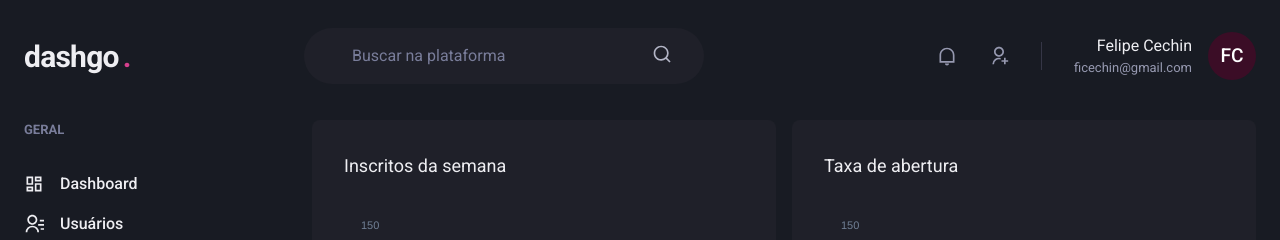
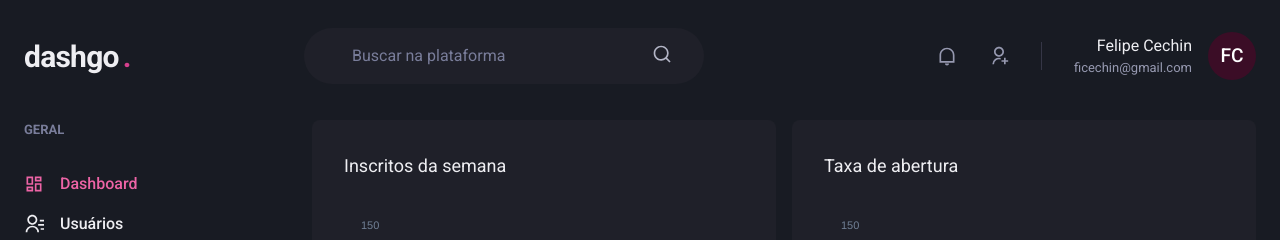
Before and after one commit to felipecechin/ignite-reactjs, a Next.js app in the folder dashgo/: page /dashboard in a window 1280 px wide. Shown: the top 240 px of the page. Built offline with nearby package versions, Linux system fonts and the light colour scheme.

Commit message:
dashgo navigation menu

```diff
--- /dev/null
+++ b/dashgo/src/components/ActiveLink.tsx
@@ -0,0 +1,30 @@
+import Link, { LinkProps } from "next/link";
+import { useRouter } from "next/router";
+import { cloneElement, ReactElement } from "react";
+
+interface ActiveLinkProps extends LinkProps {
+    children: ReactElement;
+    shouldMatchExactHref?: boolean;
+}
+
+export function ActiveLink({ children, shouldMatchExactHref = false, ...rest }: ActiveLinkProps) {
+    const { asPath } = useRouter();
+
+    let isActive = false
+
+    if (shouldMatchExactHref && (asPath === rest.href || asPath === rest.as)) {
+        isActive = true;
+    }
+
+    if (!shouldMatchExactHref && (asPath.startsWith(String(rest.href)) || asPath.startsWith(String(rest.as)))) {
+        isActive = true;
+    }
+
+    return (
+        <Link {...rest}>
+            {cloneElement(children, {
+                color: isActive ? 'pink.400' : 'gray.50'
+            })}
+        </Link>
+    )
+}
--- a/dashgo/src/components/Header/SearchBox.tsx
+++ b/dashgo/src/components/Header/SearchBox.tsx
@@ -1,7 +1,12 @@
 import { Flex, Icon, Input } from "@chakra-ui/react";
+import { useRef, useState } from "react";
 import { RiSearchLine } from "react-icons/ri";
 
 export function SearchBox() {
+  // const [search, setSearch] = useState('')
+
+  const searchInputRef = useRef<HTMLInputElement>(null);
+
   return (
     <Flex
       as="label"
@@ -23,6 +28,7 @@ export function SearchBox() {
         mr="4"
         placeholder="Buscar na plataforma"
         _placeholder={{ color: 'gray.400' }}
+        ref={searchInputRef}
       />
 
       <Icon as={RiSearchLine} fontSize="20" />
--- a/dashgo/src/components/Sidebar/NavLink.tsx
+++ b/dashgo/src/components/Sidebar/NavLink.tsx
@@ -1,16 +1,20 @@
-import { Icon, Link, Text, LinkProps as ChakraLinkProps } from "@chakra-ui/react";
+import { Icon, Link as ChakraLink, Text, LinkProps as ChakraLinkProps } from "@chakra-ui/react";
 import { ElementType } from "react";
+import { ActiveLink } from "../ActiveLink";
 
 interface NavLinkProps extends ChakraLinkProps {
   icon: ElementType;
   children: string;
+  href: string;
 }
 
-export function NavLink({ icon, children, ...rest }: NavLinkProps) {
+export function NavLink({ icon, children, href, ...rest }: NavLinkProps) {
   return (
-    <Link display="flex" alignItems="center" {...rest}>
-      <Icon as={icon} fontSize="20" />
-      <Text ml="4" fontWeight="medium">{children}</Text>
-    </Link>
+    <ActiveLink href={href} passHref>
+      <ChakraLink display="flex" alignItems="center" {...rest}>
+        <Icon as={icon} fontSize="20" />
+        <Text ml="4" fontWeight="medium">{children}</Text>
+      </ChakraLink>
+    </ActiveLink>
   );
 }
--- a/dashgo/src/components/Sidebar/SidebarNav.tsx
+++ b/dashgo/src/components/Sidebar/SidebarNav.tsx
@@ -7,12 +7,12 @@ export function SidebarNav() {
   return (
     <Stack spacing="12" align="flex-start">
       <NavSection title="GERAL">
-        <NavLink icon={RiDashboardLine}>Dashboard</NavLink>
-        <NavLink icon={RiContactsLine}>Usuários</NavLink>
+        <NavLink icon={RiDashboardLine} href="/dashboard">Dashboard</NavLink>
+        <NavLink icon={RiContactsLine} href="/users">Usuários</NavLink>
       </NavSection>
       <NavSection title="AUTOMAÇÃO">
-        <NavLink icon={RiInputMethodLine}>Formulários</NavLink>
-        <NavLink icon={RiGitMergeLine}>Automação</NavLink>
+        <NavLink icon={RiInputMethodLine} href="/forms">Formulários</NavLink>
+        <NavLink icon={RiGitMergeLine} href="/automation">Automação</NavLink>
       </NavSection>
     </Stack>
   );
--- a/dashgo/src/pages/dashboard.tsx
+++ b/dashgo/src/pages/dashboard.tsx
@@ -1,6 +1,7 @@
 import { Box, Flex, SimpleGrid, Text, theme } from "@chakra-ui/react";
 import { ApexOptions } from "apexcharts";
 import dynamic from "next/dynamic";
+import { useEffect, useState } from "react";
 import { Header } from "../components/Header";
 import { Sidebar } from "../components/Sidebar";
 const Chart = dynamic(() => import('react-apexcharts'), {
@@ -59,6 +60,12 @@ const series = [
 ];
 
 export default function Dashboard() {
+  const [assembleGraphics, setAssembleGraphics] = useState(false)
+
+  useEffect(() => {
+    setAssembleGraphics(true)
+  }, [])
+
   return (
     <Flex direction="column" h="100vh">
       <Header />
@@ -78,16 +85,21 @@ export default function Dashboard() {
             pb="4"
           >
             <Text fontSize="lg" mb="4">Inscritos da semana</Text>
-            <Chart options={options} series={series} type="area" height={160} />
+            {assembleGraphics &&
+              <Chart options={options} series={series} type="area" height={160} />
+            }
           </Box>
           <Box
             p="8"
             bg="gray.800"
             borderRadius={8}
+            overflowX="hidden"
             pb="4"
           >
             <Text fontSize="lg" mb="4">Taxa de abertura</Text>
-            <Chart options={options} series={series} type="area" height={160} />
+            {assembleGraphics &&
+              <Chart options={options} series={series} type="area" height={160} />
+            }
           </Box>
         </SimpleGrid>
       </Flex>
--- a/dashgo/src/pages/users/create.tsx
+++ b/dashgo/src/pages/users/create.tsx
@@ -1,4 +1,5 @@
 import { Box, Button, Divider, Flex, Heading, HStack, SimpleGrid, VStack } from "@chakra-ui/react";
+import Link from "next/link";
 import { Input } from "../../components/Form/Input";
 import { Header } from "../../components/Header";
 import { Sidebar } from "../../components/Sidebar";
@@ -32,7 +33,9 @@ export default function CreateUser() {
 
           <Flex mt="8" justify="flex-end">
             <HStack spacing="4">
-              <Button colorScheme="whiteAlpha">Cancelar</Button>
+              <Link href="/users" passHref>
+                <Button as="a" colorScheme="whiteAlpha">Cancelar</Button>
+              </Link>
               <Button colorScheme="pink">Salvar</Button>
             </HStack>
           </Flex>
--- a/dashgo/src/pages/users/index.tsx
+++ b/dashgo/src/pages/users/index.tsx
@@ -1,4 +1,5 @@
 import { Box, Button, Checkbox, Flex, Heading, Icon, Table, Tbody, Td, Text, Th, Thead, Tr } from "@chakra-ui/react";
+import Link from "next/link";
 import { RiAddLine, RiPencilLine } from "react-icons/ri";
 import { Header } from "../../components/Header";
 import { Pagination } from "../../components/Pagination";
@@ -21,6 +22,7 @@ export default function UserList() {
             <Heading size="lg" fontWeight="normal">Usuários
             </Heading>
 
+            <Link href="/users/create" passHref>
               <Button
                 as="a"
                 size="sm"
@@ -32,6 +34,7 @@ export default function UserList() {
               >
                 Criar novo
               </Button>
+            </Link>
           </Flex>
 
           <Table colorScheme="whiteAlpha">
```
Lines whose indentation alone changed are shown as unchanged.
